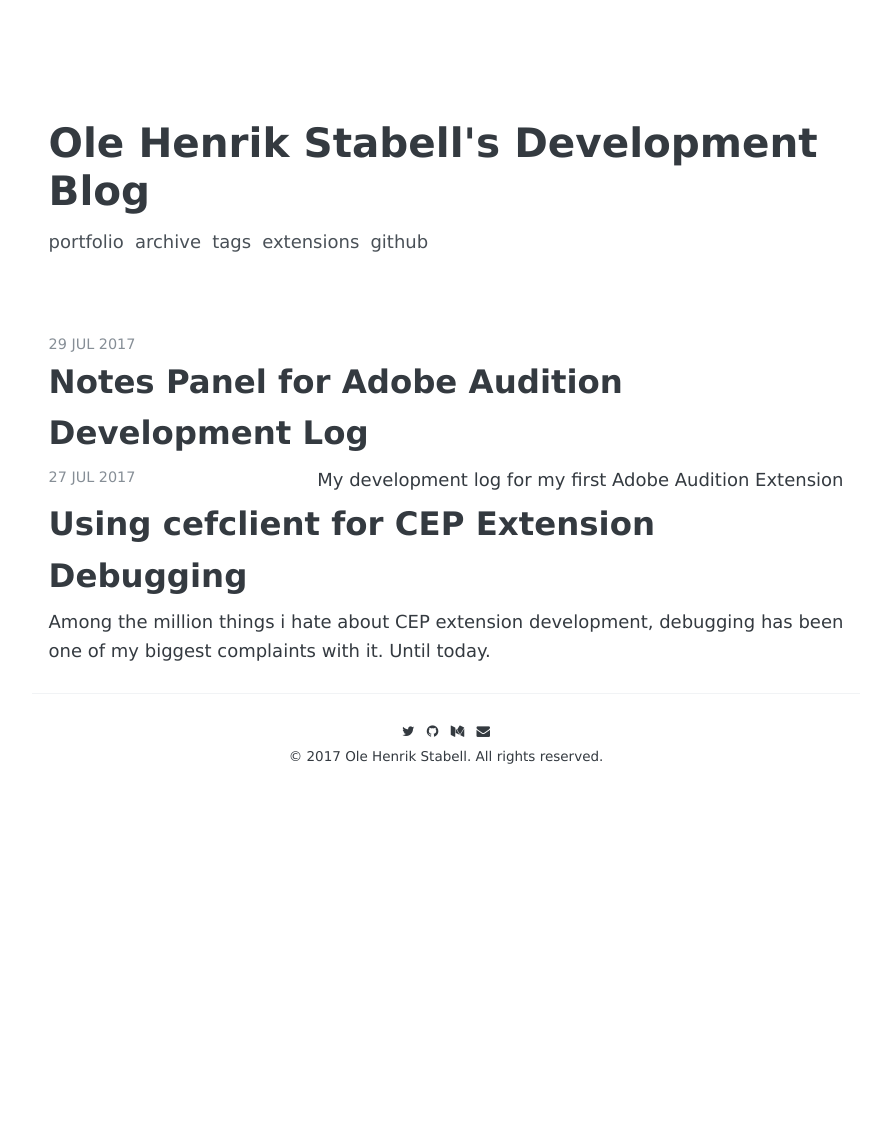
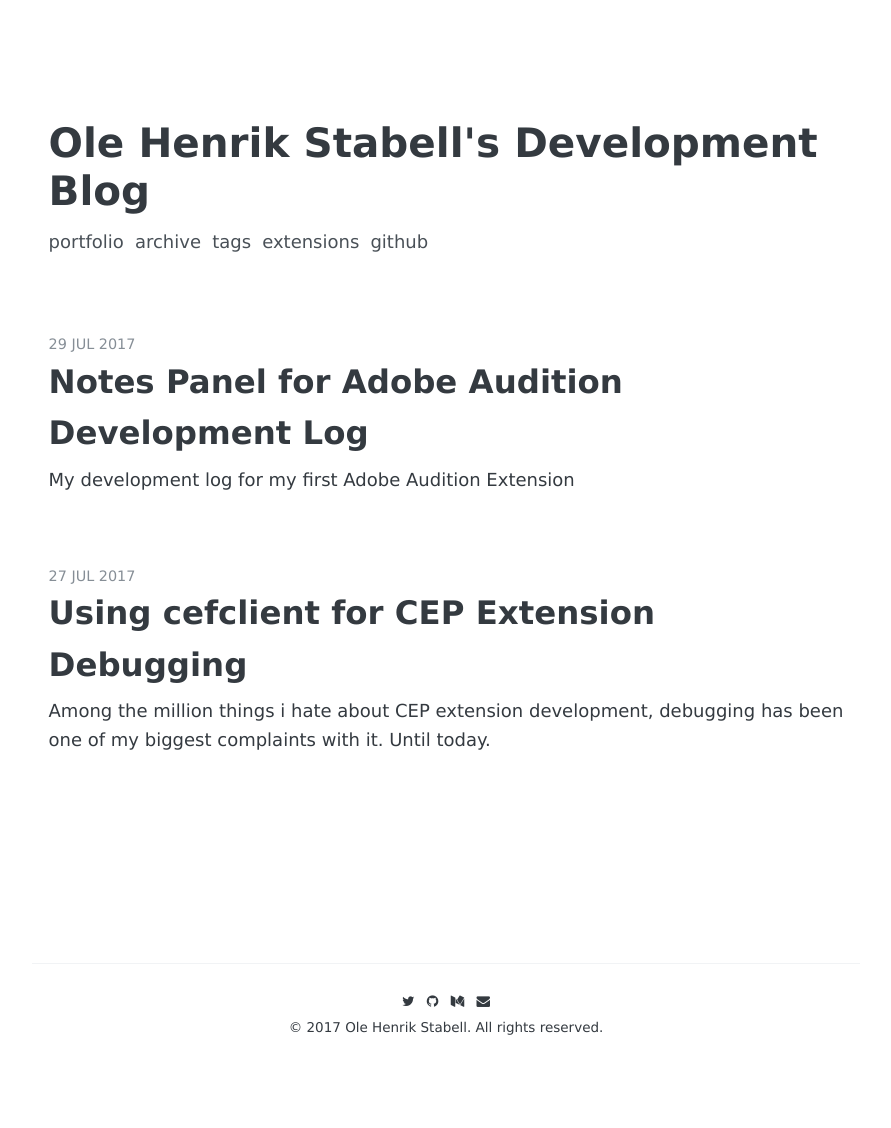
Before and after one commit to Hennamann/hennamann.github.io, a Jekyll site: the page built from index.html, in a window 1280 px wide. Shown: the whole page, without its empty margins (194-1085 px from the left). Built offline with Jekyll 4.4.1, drawn with Linux system fonts in a browser that asks for light colours; some web fonts are replaced; the list of posts is cut into pages by our own code; before the commit the page ends 900 px from its top, so only the background shows below that.

Commit message:
Update _site.scss

```diff
--- a/_sass/_site.scss
+++ b/_sass/_site.scss
@@ -200,7 +200,6 @@ body {
       margin-bottom: .3rem;
       font-size : 1.8rem;
       font-weight: 600;
-      float: right;
     }
 
     &-date {
@@ -209,15 +208,10 @@ body {
       text-transform: uppercase;
     }
 
-    &-img {
-      float: left;
-    }
-
     &-desc {
       color: $base-color;
       margin-bottom: .25rem;
       font-size :1rem;
-      float: right;
     }
   }
 
@@ -225,7 +219,6 @@ body {
     margin-top: 4rem;
     padding-top: 2rem;
     padding-bottom: 2rem;
-    // text-transform: lowercase;
 
     &-previous {
       float: left;
```
